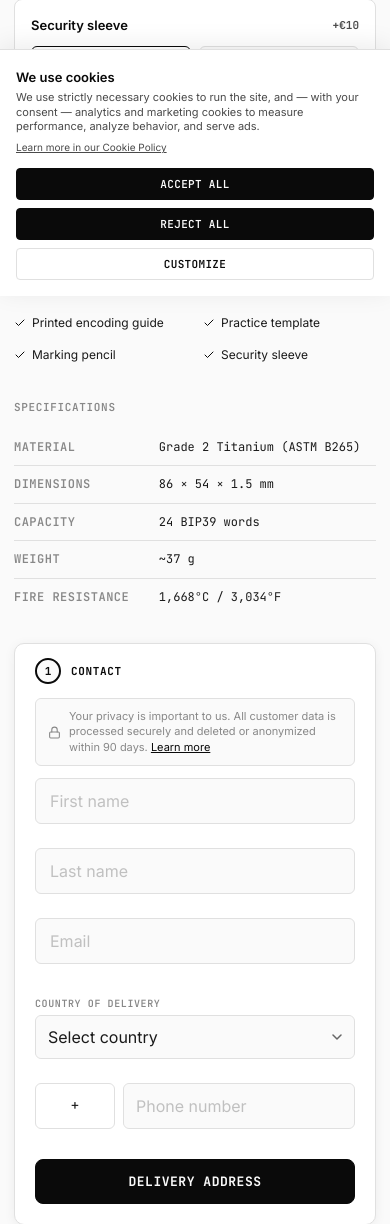
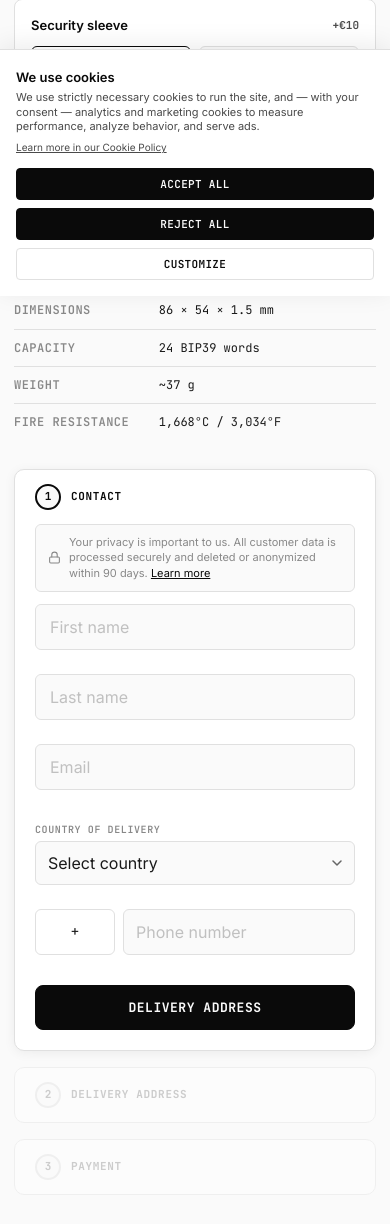
Before and after one commit to hlibsuslov/penger, a Node server app: page /order in a window 390 px wide. Shown: the part 548-1772 px from the top of the page. Run offline with Node 20, Linux system fonts and the light colour scheme.

Commit message:
Remove kit-list, config checkmarks; fix autofill form submit
- Remove kit contents list section entirely
- Remove config-opt-check SVGs and CSS from sleeve/punch options
- Sync country/phone/shipping state on contact form submit to handle
  browser autofill which doesn't fire change events

https://claude.ai/code/session_012x1Wb1KtgQyNEG7DegFRKf

```diff
--- a/public/js/order.js
+++ b/public/js/order.js
@@ -667,6 +667,13 @@
   contactForm.addEventListener('submit', function (e) {
     e.preventDefault();
 
+    /* Sync state after browser autofill (autofill doesn't fire change events) */
+    if (countryEl.value) {
+      updatePhonePrefix(countryEl.value);
+      updateShipping();
+      updateDeliveryEstimate();
+    }
+
     var inputs = contactForm.querySelectorAll('[required]');
     var valid = true;
     var firstError = null;
--- a/views/pages/order.ejs
+++ b/views/pages/order.ejs
@@ -185,13 +185,6 @@
       background: var(--bg-surface);
     }
     .config-opt input { display: none; }
-    .config-opt-check {
-      width: 14px; height: 14px;
-      flex-shrink: 0;
-      display: none;
-      color: var(--text-accent);
-    }
-    .config-opt.active .config-opt-check { display: block; }
     .config-swatch {
       width: 14px; height: 14px;
       border-radius: 50%;
@@ -274,28 +267,6 @@
     }
     .plates-dot.passed .plates-dot-label { color: var(--text-accent); }
 
-    /* Kit contents — compact */
-    .kit-list {
-      list-style: none;
-      padding: 0;
-      margin: 0;
-      display: grid;
-      grid-template-columns: 1fr 1fr;
-      gap: 2px 16px;
-    }
-    .kit-list li {
-      display: flex;
-      align-items: center;
-      gap: 6px;
-      padding: 5px 0;
-      font-size: 12px;
-      color: var(--text-primary);
-    }
-    .kit-check {
-      width: 12px; height: 12px;
-      color: var(--text-accent);
-      flex-shrink: 0;
-    }
 
     /* Specs table */
     .specs-table {
@@ -1200,13 +1171,11 @@
             <div class="config-options" id="sleeveOptions">
               <label class="config-opt active">
                 <input type="radio" name="sleeveColor" value="black" checked>
-                <svg class="config-opt-check" viewBox="0 0 24 24" fill="none" stroke="currentColor" stroke-width="2.5" stroke-linecap="round" stroke-linejoin="round"><path d="M20 6L9 17l-5-5"/></svg>
                 <span class="config-swatch config-swatch-black"></span>
                 Black
               </label>
               <label class="config-opt">
                 <input type="radio" name="sleeveColor" value="white">
-                <svg class="config-opt-check" viewBox="0 0 24 24" fill="none" stroke="currentColor" stroke-width="2.5" stroke-linecap="round" stroke-linejoin="round"><path d="M20 6L9 17l-5-5"/></svg>
                 <span class="config-swatch config-swatch-white"></span>
                 White
               </label>
@@ -1222,28 +1191,13 @@
             <div class="config-options" id="punchOptions">
               <label class="config-opt active">
                 <input type="radio" name="punchTool" value="yes" checked>
-                <svg class="config-opt-check" viewBox="0 0 24 24" fill="none" stroke="currentColor" stroke-width="2.5" stroke-linecap="round" stroke-linejoin="round"><path d="M20 6L9 17l-5-5"/></svg>
                 Yes
               </label>
               <label class="config-opt">
                 <input type="radio" name="punchTool" value="no">
-                <svg class="config-opt-check" viewBox="0 0 24 24" fill="none" stroke="currentColor" stroke-width="2.5" stroke-linecap="round" stroke-linejoin="round"><path d="M20 6L9 17l-5-5"/></svg>
                 No
               </label>
             </div>
-          </div>
-
-          <!-- Kit contents -->
-          <div class="order-section">
-            <p class="order-section-title"><%= t.order.kitContentsLabel %></p>
-            <ul class="kit-list">
-              <li><svg class="kit-check" viewBox="0 0 24 24" fill="none" stroke="currentColor" stroke-width="2" stroke-linecap="round" stroke-linejoin="round"><path d="M20 6L9 17l-5-5"/></svg> <%= t.order.kitItem1 %></li>
-              <li><svg class="kit-check" viewBox="0 0 24 24" fill="none" stroke="currentColor" stroke-width="2" stroke-linecap="round" stroke-linejoin="round"><path d="M20 6L9 17l-5-5"/></svg> <%= t.order.kitItem2 %></li>
-              <li><svg class="kit-check" viewBox="0 0 24 24" fill="none" stroke="currentColor" stroke-width="2" stroke-linecap="round" stroke-linejoin="round"><path d="M20 6L9 17l-5-5"/></svg> <%= t.order.kitItem3 %></li>
-              <li><svg class="kit-check" viewBox="0 0 24 24" fill="none" stroke="currentColor" stroke-width="2" stroke-linecap="round" stroke-linejoin="round"><path d="M20 6L9 17l-5-5"/></svg> <%= t.order.kitItem4 %></li>
-              <li><svg class="kit-check" viewBox="0 0 24 24" fill="none" stroke="currentColor" stroke-width="2" stroke-linecap="round" stroke-linejoin="round"><path d="M20 6L9 17l-5-5"/></svg> <%= t.order.kitItem5 %></li>
-              <li><svg class="kit-check" viewBox="0 0 24 24" fill="none" stroke="currentColor" stroke-width="2" stroke-linecap="round" stroke-linejoin="round"><path d="M20 6L9 17l-5-5"/></svg> <%= t.order.kitItem6 %></li>
-            </ul>
           </div>
 
           <!-- Specs -->
```
